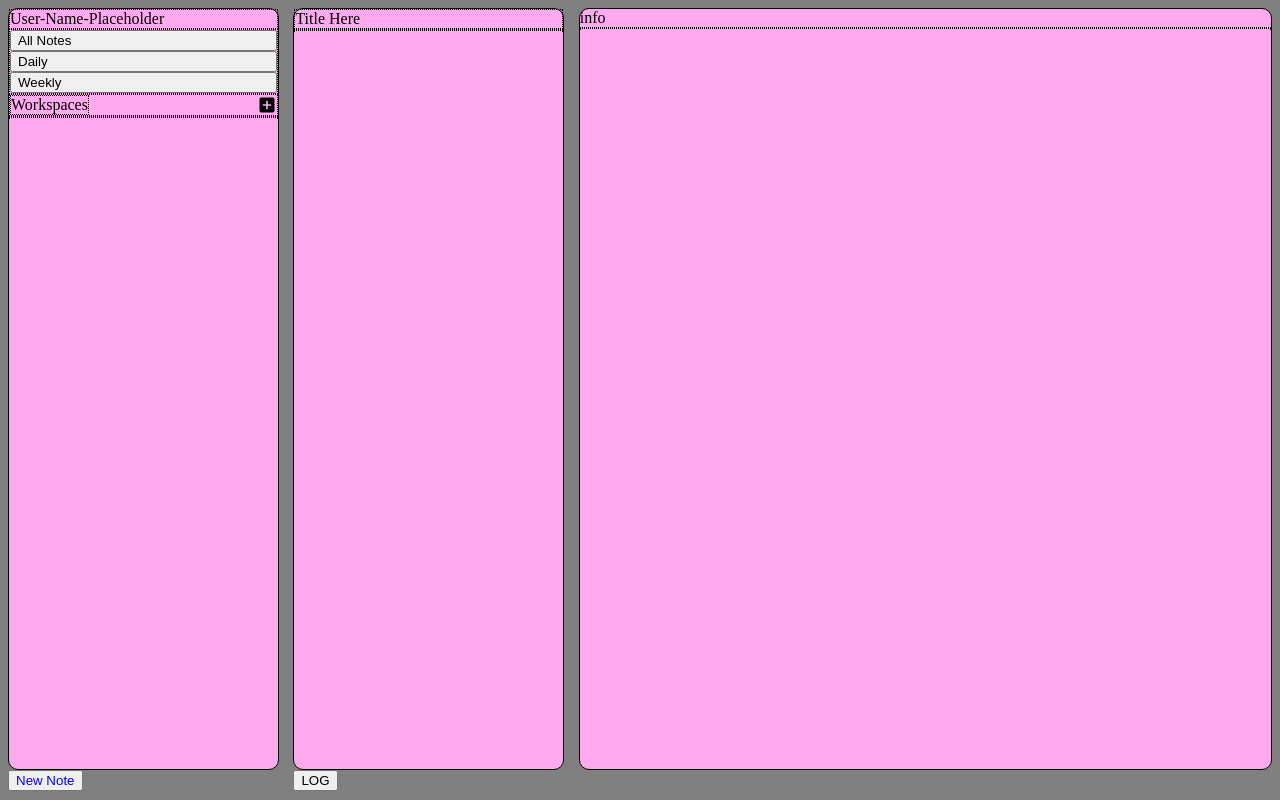
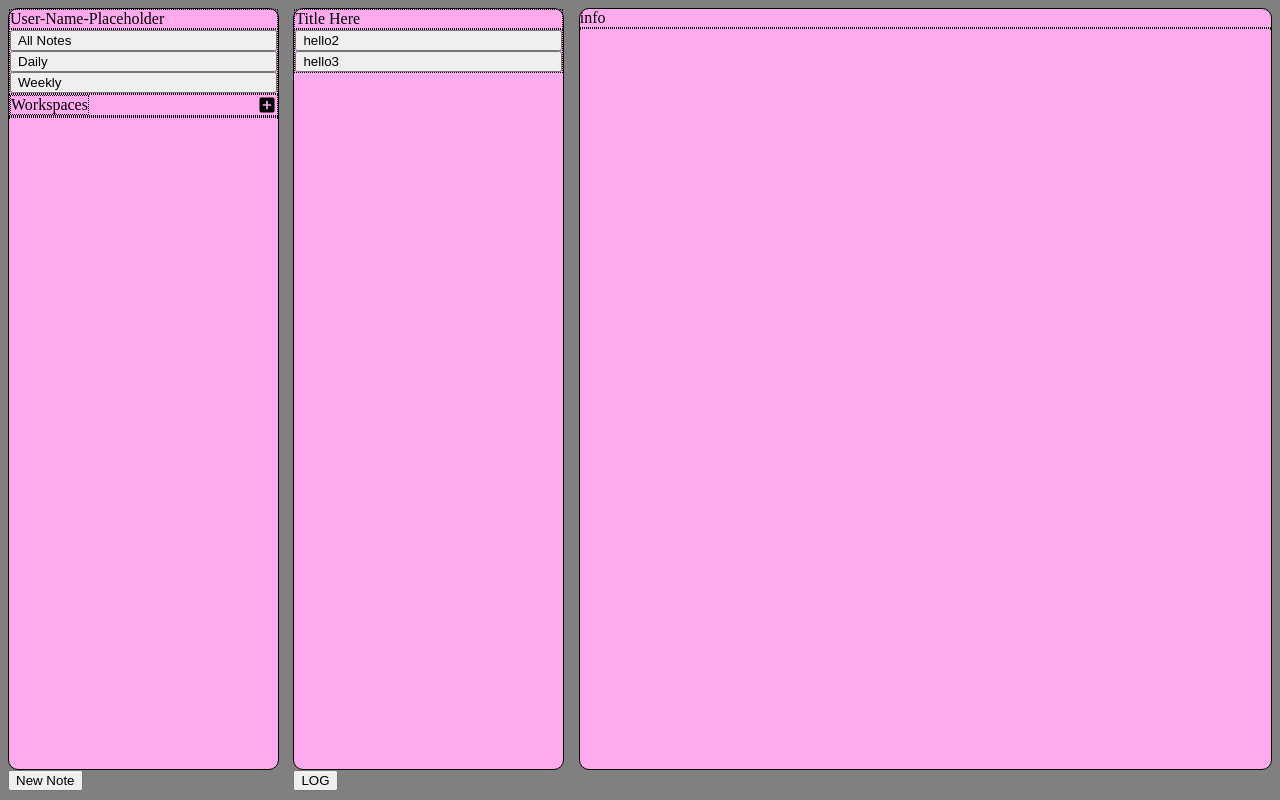
Before and after one commit to Pigg-eh/todo, a website built with webpack: page src/index.html in a window 1280 px wide. Both pictures are taken after a click on the button "Daily". Built offline with nearby package versions, Linux system fonts and the light colour scheme.

Commit message:
fix: daily and weekly buttons now functional

```diff
--- a/src/createNote.js
+++ b/src/createNote.js
@@ -41,7 +41,7 @@ export const testNote =()=>{
   //a button can be added to add to the Label itself
   //use a form for the note things perhaps
 
-  noteForm.userDueDate = ('1992-3-3')
+  noteForm.userDueDate = ('2024-10-1')
 
   return noteForm
 }
--- a/src/createWorkspace.js
+++ b/src/createWorkspace.js
@@ -1,5 +1,5 @@
 import { Note } from "./createNote";
-import { compareAsc, isEqual} from "date-fns";
+import { compareAsc, isToday, isThisWeek} from "date-fns";
 
 export class Workspace{
   static allNotes = []
@@ -20,16 +20,22 @@ export class Workspace{
 
   }
 
+
+
   static getWorkspace(selectedLabel){
     return Workspace.allNotes.filter((note) => note.label === selectedLabel);
     //Workspace.getWorkspace(label)
   }
 
-  static getTimeline(dateInput){
-    return Workspace.allNotes.filter((note)=>isEqual(note.dueDate, new Date(dateInput)));
+  static checkDay(dateInput){
+    return Workspace.allNotes.filter((note)=>isToday(note.dueDate, dateInput));
     // Workspace.getTimeline('datestring')
   }
 
+  static checkWeek(dateInput){
+    return Workspace.allNotes.filter((note)=>isThisWeek(note.dueDate, dateInput));
+    // Workspace.getTimeline('datestring')
+  }
 
 
   deleteNote(){
--- a/src/index.html
+++ b/src/index.html
@@ -23,10 +23,10 @@
         </nav>
 
     </div>
-    <div class="mid-nav block" >
+    <nav class="mid-nav block" >
         <div class="title">Title Here</div>
         <div id="nav-content"></div>
-    </div>
+    </nav>
     <div class="info block">info
         <div id="content"></div>
     </div>
--- a/src/style.css
+++ b/src/style.css
@@ -1,7 +1,3 @@
-.hello {
-    color: blue;
-  }
-
 div{
   /* delete later */
   border: 1px dotted black;
@@ -22,7 +18,7 @@ body{
     border-radius: 10px;
   }
 
-  nav{
+  #nav-content, nav{
     display: flex;
     flex-direction: column;
   }
@@ -31,7 +27,6 @@ body{
       display: flex;
       justify-self: flex-start;
     }
-
 
     /* Workspaces */
     div.ws-title{
--- a/src/ui.js
+++ b/src/ui.js
@@ -33,11 +33,10 @@ export function loadUserInterface(){
                     // console.log(Workspace.allNotes)
                     break;
                 case 'daily':
-                    console.log(Workspace.getTimeline(isToday))
-                    insertNoteTitle(Workspace.getTimeline(isToday))
+                    insertNoteTitle(Workspace.checkDay(isToday))
                     break;
                 case 'weekly':
-                    insertNoteTitle(Workspace.getTimeline(isThisWeek))
+                    insertNoteTitle(Workspace.checkWeek(isThisWeek))
                     break;
             }
 
@@ -97,7 +96,6 @@ static testLOGGER() {
 
       console.log('date check')
       // console.log(Workspace.allNotes[4].userDueDate)
-      console.log(Workspace.getTimeline('1992-3-3'))
 
     }
 
```
